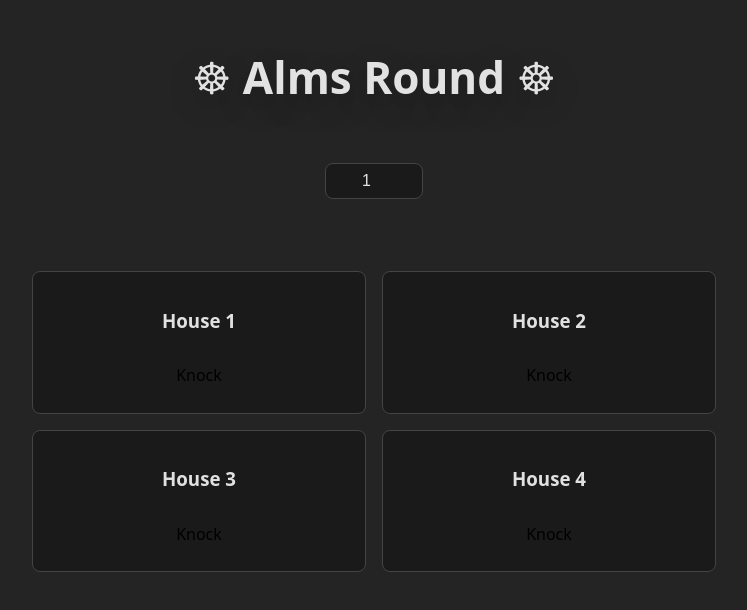
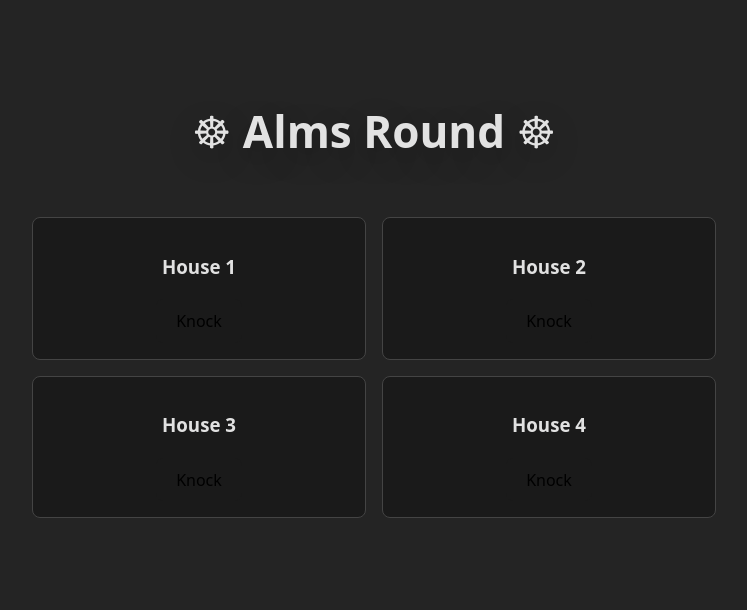
Before and after one commit to Athma-Vasi/alms-round, a React (Vite) app: page / in a window 1280 px wide. Shown: the part 102-712 px from the top of the page, without its empty margins (170-917 px from the left). Built offline with nearby package versions, Linux system fonts and the light colour scheme.

Commit message:
remove day input

```diff
--- a/src/components/neighbourhood/index.tsx
+++ b/src/components/neighbourhood/index.tsx
@@ -77,23 +77,6 @@ function Neighbourhood() {
         });
     }
 
-    const dayElement = (
-        <div className="day-info">
-            <input
-                type="number"
-                value={day}
-                min={0}
-                max={28}
-                onChange={(event: React.ChangeEvent<HTMLInputElement>) => {
-                    const newDay = parseInt(event.target.value, 10);
-                    if (!isNaN(newDay) && newDay >= 1) {
-                        setDay(newDay);
-                    }
-                }}
-            />
-        </div>
-    );
-
     const houses = Array.from(housesInfo.values()).map((info, index) => {
         const {
             hasCarbs,
@@ -140,7 +123,6 @@ function Neighbourhood() {
 
     return (
         <div className="neighbourhood">
-            {dayElement}
             <div className="houses">{houses}</div>
         </div>
     );
```
